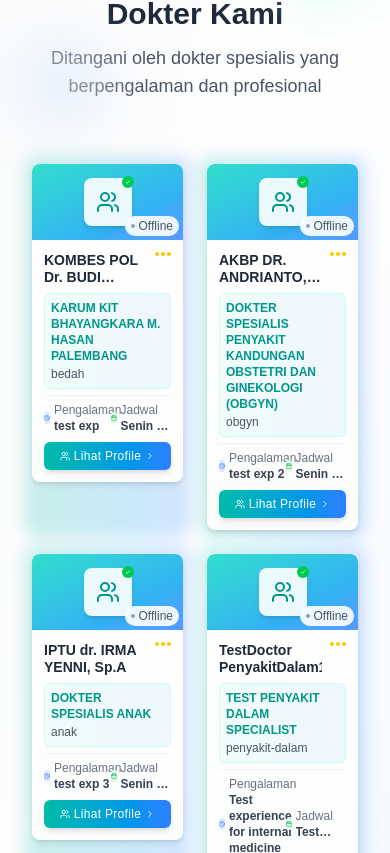
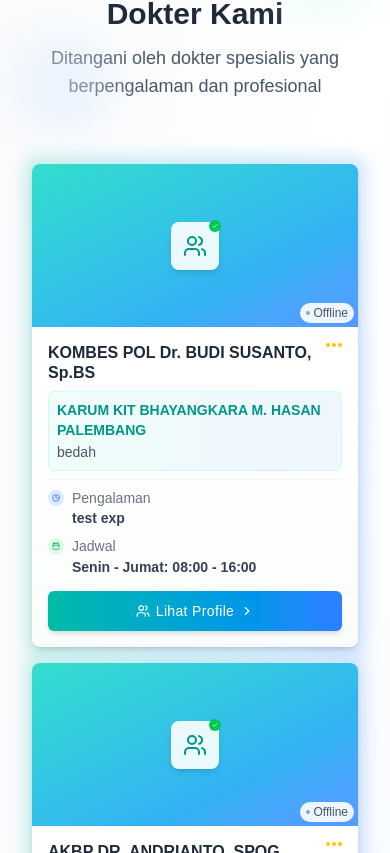
Before and after one commit to Kokorody/Web-profile-Bhayangkara, a Next.js app in the folder frontend/: page / in a window 390 px wide. Shown: the part 4551-5404 px from the top of the page. Built offline with nearby package versions, Linux system fonts and the light colour scheme.

Commit message:
Improve responsive design for doctors grid layout
- Change from fixed 2x2 grid to responsive 1/2/2 column layout
- Increase font sizes and spacing on mobile devices
- Enhance touch targets and readability on smaller screens
- Maintain desktop layout while improving mobile experience

```diff
--- a/frontend/src/app/page.tsx
+++ b/frontend/src/app/page.tsx
@@ -1534,8 +1534,8 @@ const HospitalWebsite = () => {
             <div className="absolute -bottom-8 -left-4 w-24 h-24 bg-blue-100 rounded-full opacity-50 blur-xl"></div>
           </div>
 
-          {/* Doctors Grid with Animation - 2x2 Layout */}
-          <div className="grid grid-cols-2 gap-6 max-w-4xl mx-auto mb-6">
+          {/* Doctors Grid with Animation - Responsive Layout */}
+          <div className="grid grid-cols-1 sm:grid-cols-2 lg:grid-cols-2 gap-4 md:gap-6 max-w-4xl mx-auto mb-6">
             {displayedDoctors.slice(0, 4).map((doctor, index) => {
               const isAvailable = isCurrentlyAvailable(doctor);
 
@@ -1573,10 +1573,10 @@ const HospitalWebsite = () => {
                     </div>
 
                     {/* Doctor Info */}
-                    <div className="p-3 relative bg-gradient-to-b from-white to-gray-50/50">
-                      <div className="space-y-1.5">
+                    <div className="p-4 sm:p-3 relative bg-gradient-to-b from-white to-gray-50/50">
+                      <div className="space-y-2 sm:space-y-1.5">
                         <div className="flex items-start justify-between">
-                          <h3 className="font-bold text-gray-800 text-sm leading-tight group-hover:text-teal-600 transition-colors line-clamp-2">
+                          <h3 className="font-bold text-gray-800 text-base sm:text-sm leading-tight group-hover:text-teal-600 transition-colors line-clamp-2">
                             {doctor.name}
                           </h3>
                           <div className="flex items-center gap-0.5 ml-2">
@@ -1586,48 +1586,50 @@ const HospitalWebsite = () => {
                           </div>
                         </div>
 
-                        <div className="bg-gradient-to-r from-teal-50 to-blue-50 rounded-md p-1.5 border border-teal-100">
-                          <p className="text-teal-600 text-xs font-semibold mb-0.5">{doctor.specialization}</p>
-                          <p className="text-gray-600 text-xs">{doctor.role}</p>
+                        <div className="bg-gradient-to-r from-teal-50 to-blue-50 rounded-md p-2 sm:p-1.5 border border-teal-100">
+                          <p className="text-teal-600 text-sm sm:text-xs font-semibold mb-0.5">{doctor.specialization}</p>
+                          <p className="text-gray-600 text-sm sm:text-xs">{doctor.role}</p>
                         </div>
 
                         {/* Additional Info */}
-                        <div className="grid grid-cols-2 gap-1.5 pt-1.5 border-t border-gray-100">
-                          <div className="flex items-center gap-1">
-                            <div className="w-3 h-3 bg-blue-100 rounded-full flex items-center justify-center">
-                              <Clock className="w-1.5 h-1.5 text-blue-600" />
+                        <div className="space-y-2 sm:space-y-1.5 pt-2 sm:pt-1.5 border-t border-gray-100">
+                          <div className="flex items-start gap-2 sm:gap-1">
+                            <div className="w-4 h-4 sm:w-3 sm:h-3 bg-blue-100 rounded-full flex items-center justify-center flex-shrink-0 mt-0.5 sm:mt-0">
+                              <Clock className="w-2 h-2 sm:w-1.5 sm:h-1.5 text-blue-600" />
                             </div>
-                            <div>
-                              <p className="text-xs text-gray-500">Pengalaman</p>
-                              <p className="text-xs font-semibold text-gray-700">{doctor.experience}</p>
+                            <div className="min-w-0 flex-1">
+                              <p className="text-sm sm:text-xs text-gray-500">Pengalaman</p>
+                              <p className="text-sm sm:text-xs font-semibold text-gray-700">{doctor.experience}</p>
                             </div>
                           </div>
-                          <div className="flex items-center gap-1">
-                            <div className="w-3 h-3 bg-green-100 rounded-full flex items-center justify-center">
-                              <Calendar className="w-1.5 h-1.5 text-green-600" />
+                          <div className="flex items-start gap-2 sm:gap-1">
+                            <div className="w-4 h-4 sm:w-3 sm:h-3 bg-green-100 rounded-full flex items-center justify-center flex-shrink-0 mt-0.5 sm:mt-0">
+                              <Calendar className="w-2 h-2 sm:w-1.5 sm:h-1.5 text-green-600" />
                             </div>
-                            <div>
-                              <p className="text-xs text-gray-500">Jadwal</p>
-                              <p className="text-xs font-semibold text-gray-700 line-clamp-1">{doctor.schedule}</p>
+                            <div className="min-w-0 flex-1">
+                              <p className="text-sm sm:text-xs text-gray-500">Jadwal</p>
+                              <p className="text-sm sm:text-xs font-semibold text-gray-700 break-words leading-relaxed">
+                                {doctor.schedule}
+                              </p>
                             </div>
                           </div>
                         </div>
                       </div>
 
                       {/* Action Button */}
-                      <div className="mt-2">
+                      <div className="mt-3 sm:mt-2">
                         <Link
                           href={`/dokter/profile/${doctor.id}`}
-                          className="group relative w-full bg-gradient-to-r from-teal-500 to-blue-500 hover:from-teal-600 hover:to-blue-600 text-white py-1.5 px-2 rounded-md text-xs font-semibold transition-all duration-300 transform hover:scale-[1.02] shadow-md hover:shadow-lg overflow-hidden block text-center"
+                          className="group relative w-full bg-gradient-to-r from-teal-500 to-blue-500 hover:from-teal-600 hover:to-blue-600 text-white py-2.5 px-3 sm:py-1.5 sm:px-2 rounded-md text-sm sm:text-xs font-semibold transition-all duration-300 transform hover:scale-[1.02] shadow-md hover:shadow-lg overflow-hidden block text-center"
                         >
                           {/* Background shine effect */}
                           <div className="absolute inset-0 bg-gradient-to-r from-white/0 via-white/20 to-white/0 -skew-x-12 -translate-x-full group-hover:translate-x-full transition-transform duration-700 ease-out"></div>
 
                           {/* Button content */}
-                          <div className="relative flex items-center justify-center gap-1">
-                            <Users className="w-2.5 h-2.5 transform group-hover:scale-110 group-hover:rotate-12 transition-all duration-300" />
+                          <div className="relative flex items-center justify-center gap-1.5 sm:gap-1">
+                            <Users className="w-3.5 h-3.5 sm:w-2.5 sm:h-2.5 transform group-hover:scale-110 group-hover:rotate-12 transition-all duration-300" />
                             <span className="font-medium tracking-wide">Lihat Profile</span>
-                            <ChevronRight className="w-2.5 h-2.5 transform group-hover:translate-x-1 transition-transform duration-300" />
+                            <ChevronRight className="w-3.5 h-3.5 sm:w-2.5 sm:h-2.5 transform group-hover:translate-x-1 transition-transform duration-300" />
                           </div>
 
                           {/* Pulse effect on hover */}
```
